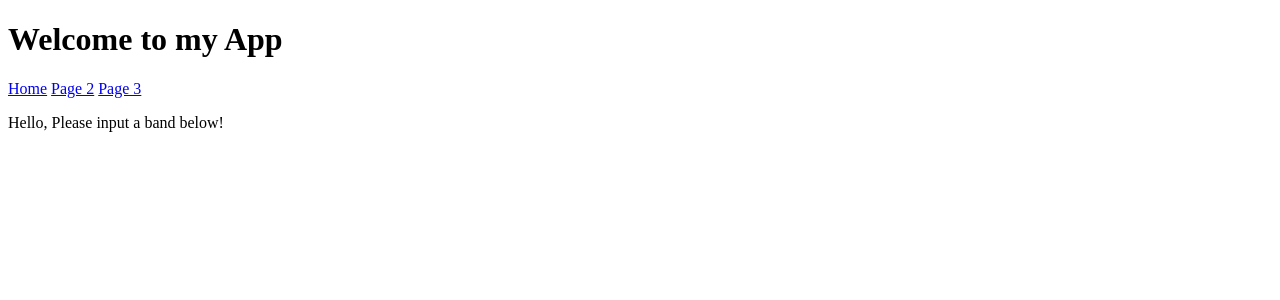
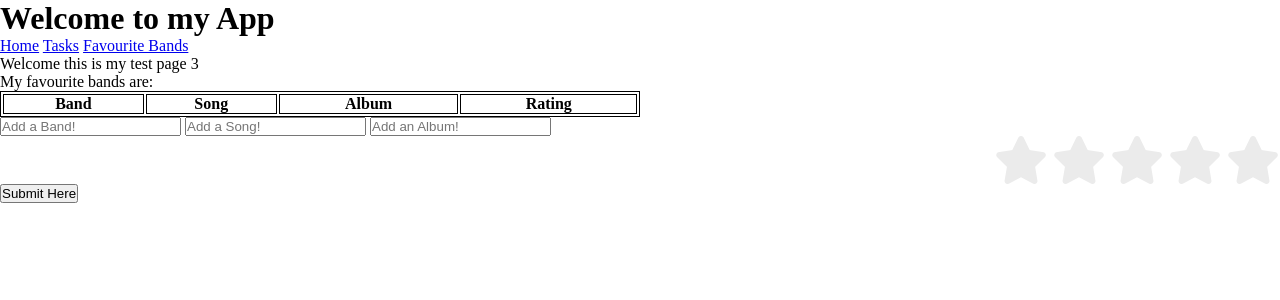
Before and after one commit to Limrix/First-Web-App, a Flask app: page /page3 in a window 1280 px wide. Shown: the top 300 px of the page. Run offline with Flask 3, Linux system fonts and the light colour scheme; lists and menus that the app fills with data are empty.

Commit message:
todo app has been added onto page2, bands have been changed to page3

```diff
--- a/app.py
+++ b/app.py
@@ -1,8 +1,58 @@
-from flask import Flask
-from views import my_view
+from flask import Flask, render_template, request, redirect, url_for
+from fav_bands import favourite_bands
+from flask_sqlalchemy import SQLAlchemy
+from datetime import datetime
 
 app = Flask(__name__)
-app.register_blueprint(my_view)
+app.config['SQLALCHEMY_DATABASE_URI'] ='sqlite:///db.aqlite'
+db = SQLAlchemy(app)
+
+@app.route("/")
+def home():
+    return render_template("index.html")
+
+class Todo(db.Model):
+    id = db.Column(db.Integer, primary_key = True)
+    task = db.Column(db.String(300), unique = True)
+    complete = db.Column(db.Boolean, default = False)
+
+
+@app.route("/page2")
+def dotasks():
+    todo_list = Todo.query.all()
+    print(todo_list)
+    return render_template("page2.html", todo_list = todo_list)
+
+@app.route("/add", methods=["POST"])
+def add():
+    task = request.form.get("task")
+    new_todo = Todo(task=task)
+    db.session.add(new_todo)
+    db.session.commit()
+    return redirect (url_for("dotasks"))
+
+@app.route("/update/<todo_id>")
+def update(todo_id):
+    todo = Todo.query.filter_by(id=todo_id).first()
+    if todo:
+        todo.complete = not todo.complete
+        db.session.commit()
+        return redirect(url_for("dotasks"))
+
+@app.route("/delete/<todo_id>")
+def delete(todo_id):
+    todo = Todo.query.filter_by(id=todo_id).first()
+    db.session.delete(todo)
+    db.session.commit()
+    return redirect(url_for("dotasks"))
+
+
+
+@app.route("/page3")
+def bands():
+    return render_template("page3.html")
 
 if __name__ == "__main__":
-    app.run(debug = True, port = 5000)
+    with app.app_context():
+        db.create_all()
+    app.run(debug = True, port = 8000)
--- a/fav_bands.py
+++ b/fav_bands.py
@@ -1,6 +1,7 @@
 favourite_bands = [
-    "Falling in Reverse",
-    "I Prevail",
-    "Archers"
-
+    {"band": "Falling in Reverse", "song": {"name": "Ronald", "album": "Ronald", "rating": 4}},
+    {"band": "Archers", "song": {"name": "Bitter", "album": "Bitter", "rating": 3}},
+    {"band": "I Prevail", "song": {"name": "Choke", "album": "TRUE POWER", "rating": 4}},
+    {"band": "Bring me the Horizon", "song": {"name": "Kingslayer", "album": "POST HUMAN: SURVIVAL HORROR", "rating": 5}},
+    # Add more bands and songs as needed
 ]
--- /dev/null
+++ b/style.css
@@ -0,0 +1,34 @@
+* {
+    margin: 0;
+    padding: 0;
+    box-sizing: border-box;
+}
+
+.container  .rating {
+    direction: rtl;
+}
+
+.container  .rating label {
+    display: inline-block;
+    cursor: pointer;
+    color: #ebebeb;
+}
+.container .rating label i {
+    font-size: 3rem;
+    transition: 0.1s ease-in;
+
+}
+
+.container .rating lable:hover i,
+.container .rating lable:hover ~ label i {
+    color: #ffea4e;
+}
+
+.container .rating .rating-radio {
+    display: none;
+}
+
+.container .rating input[type="radio"]:checked + label i,
+.container .rating input[type="radio"]:checked ~ label i {
+    color: #ffea4e;
+}
--- a/templates/base.html
+++ b/templates/base.html
@@ -8,9 +8,9 @@
 <body>
     <h1>Welcome to my App</h1>
     <nav>
-        <a href="{{ url_for('my_view.index')}}">Home</a>
-        <a href="{{ url_for('my_view.page2')}}">Page 2</a>
-        <a href="{{ url_for('my_view.page3')}}">Page 3</a>
+        <a href="{{ url_for('home')}}">Home</a>
+        <a href="{{ url_for('dotasks')}}">Tasks</a>
+        <a href="{{ url_for('bands')}}">Favourite Bands</a>
     </nav>
 
     {% block content %}
--- a/templates/page3.html
+++ b/templates/page3.html
@@ -2,7 +2,60 @@
 
 {% block content %}
 
+<style>
+    table, th, td {
+        border: 1px solid black;
+    }
+</style>
+<link rel="stylesheet" href="https://cdnjs.cloudflare.com/ajax/libs/font-awesome/6.5.2/css/all.min.css">
+<link rel="stylesheet" href="style.css">
+<p>Welcome this is my test page 3</p>
 
-<p>Hello, Please input a band below!</p>
+<p>My favourite bands are:</p>
+
+<table style="width: 50%">
+    <tr>
+        <th>Band</th>
+        <th>Song</th>
+        <th>Album</th>
+        <th>Rating</th>
+    </tr>
+    {% for item in favourite_bands %}
+    <tr>
+        <td>{{ item.band }}</td>
+        <td>{{ item.song.name }}</td>
+        <td>{{ item.song.album }}</td>
+        <td>{{ item.song.rating }}</td>
+    </tr>
+    {% endfor %}
+</table>
+
+
+<form action="{{ url_for('bands') }}" method="post">
+    <input type="text" name="added_band" id="addBand" placeholder="Add a Band!">
+    <input type="text" name="added_song" id="addSong" placeholder="Add a Song!">
+    <input type="text" name="added_album" id="addAlbum" placeholder="Add an Album!">
+
+    <div class = "container">
+        <div class= "rating">
+            <input type="radio" name="rating" id="star-1" class="rating-radio" value="1">
+            <label for="star-1"><i class="fa-solid fa-star"></i></label>
+
+            <input type="radio" name="rating" id="star-2" class="rating-radio" value="2">
+            <label for="star-2"><i class="fa-solid fa-star"></i></label>
+
+            <input type="radio" name="rating" id="star-3" class="rating-radio" value="3">
+            <label for="star-3"><i class="fa-solid fa-star"></i></label>
+
+            <input type="radio" name="rating" id="star-4" class="rating-radio" value="4">
+            <label for="star-4"><i class="fa-solid fa-star"></i></label>
+
+            <input type="radio" name="rating" id="star-5" class="rating-radio" value="5">
+            <label for="star-5"><i class="fa-solid fa-star"></i></label>
+        </div>
+    </div>
+    <button type="submit">Submit Here</button>
+</form>
+
 
 {% endblock %}
--- a/views.py
+++ /dev/null
@@ -1,19 +0,0 @@
-from flask import render_template, Blueprint, request
-from fav_bands import favourite_bands
-
-my_view = Blueprint("my_view", __name__)
-
-@my_view.route("/")
-def index():
-    return render_template("index.html")
-
-@my_view.route("/page2")
-def page2():
-    return render_template("page2.html", favourite_bands = favourite_bands)
-
-@my_view.route("/page3", methods=["GET", "POST"])
-def page3():
-    if request.method == "POST":
-        new_band = request.form["added_band"]
-        favourite_bands.append(new_band)
-    return render_template("page3.html")
```
Also changed, not shown: templates/page2.html (+20 -12 lines), 1 other file.
